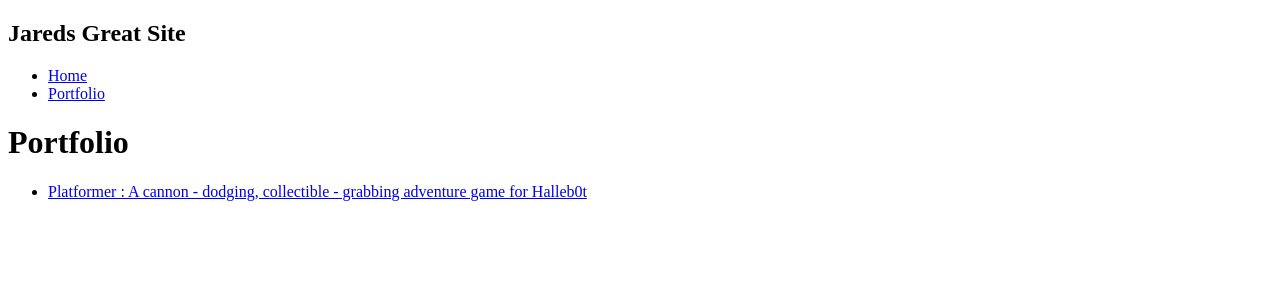
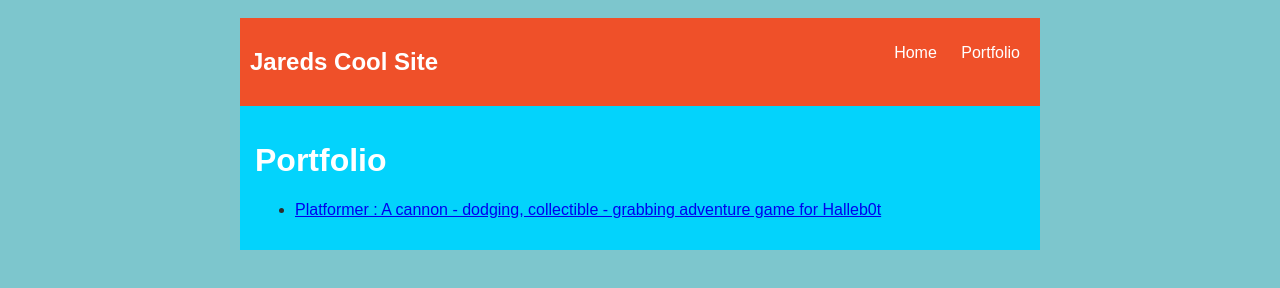
Before and after one commit to jaredh-byte/jaredh-byte.github.io, a plain HTML site: page portfolio.html in a window 1280 px wide. Drawn offline with Linux system fonts and the light colour scheme.

Commit message:
add portfolio.html file

```diff
--- a/portfolio.html
+++ b/portfolio.html
@@ -1,14 +1,66 @@
 <!DOCTYPE HTML>
 <html>
     <head>
-    <title>Jareds Great Site</title>
+    <title>Jareds Cool Site</title>
+     <style type="text/css">
+            body {
+                background: rgb(125, 198, 205);
+                color: rgb(45, 45, 45);
+                padding: 10px;
+                font-family: arial;
+            }
+            header {
+                font-size: 1.5em;
+                font-weight: bold;
+            }
+
+            #all-contents {
+                max-width: 800px;
+                margin: auto;
+            }
+
+            /* navigation menu */
+            nav {
+                background: rgb(239, 80, 41);
+                margin: 0 auto;
+                display: flex;
+                padding: 10px;
+            }
+            h1 {
+                display: flex;
+                align-items: center;
+                color: rgb(255, 255, 255);
+                flex: 1;
+            }
+            #nav-ul {
+                list-style-image: none;
+            }
+            .nav-li {
+                display: inline-block;
+                padding: 0 10px;
+            }
+            .nav-a {
+                text-decoration: none;
+                color: #fff;
+            }
+
+            /* main container area beneath menu */
+            main {
+                background: rgb(3, 211, 252);
+                display: flex;
+            }
+            .content {
+                flex: 1;
+                padding: 15px;
+            }
+        </style>
     </head>
 
     <body>
       <div id="all-contents">
       <div id="all-contents">
         <nav>
-            <h1>Jareds Great Site</h1>
+            <h1>Jareds Cool Site</h1>
             <ul id="nav-ul">
                 <li class="nav-li">
                   <a class="nav-a" href="index.html">Home</a>
```
Also changed, not shown: index.html (+25 -0 lines).
